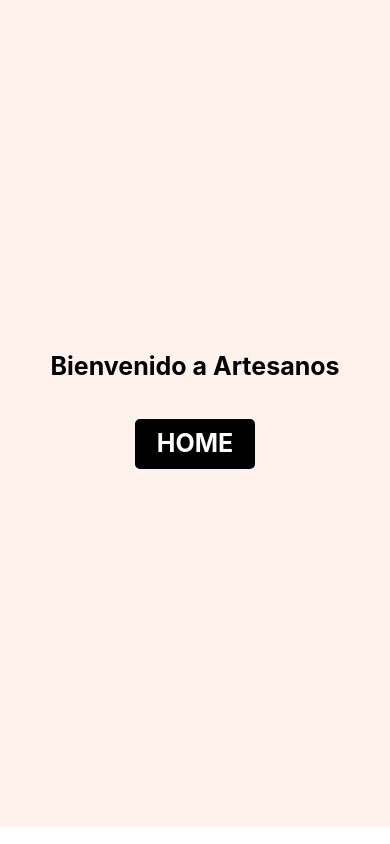
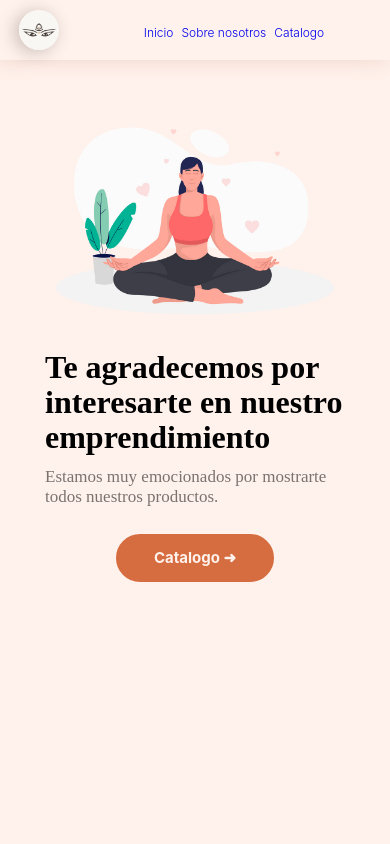
Before and after one commit to TomCostabel/ArtesanosPA, a React (Vite) app: page / in a window 390 px wide. Built offline with nearby package versions, Linux system fonts and the light colour scheme.

Commit message:
Home terminado

```diff
--- a/index.html
+++ b/index.html
@@ -2,9 +2,9 @@
 <html lang="en">
     <head>
         <meta charset="UTF-8" />
-        <link rel="icon" type="image/svg+xml" href="/vite.svg" />
+        <link rel="icon" type="image/svg+xml" href="/src/assets/img/am.png" />
         <meta name="viewport" content="width=device-width, initial-scale=1.0" />
-        <title>Vite + React</title>
+        <title>Artesanos</title>
     </head>
     <body>
         <div id="root"></div>
--- a/src/App.jsx
+++ b/src/App.jsx
@@ -5,8 +5,7 @@ import Home from "./Components/Home/Home";
 function App() {
     return (
         <Routes>
-            <Route exact path="/" element={<Landing />} />
-            <Route path="/Home" element={<Home />} />
+            <Route path="/" element={<Home />} />
         </Routes>
     );
 }
--- a/src/Components/Home/Home.css
+++ b/src/Components/Home/Home.css
@@ -2,6 +2,7 @@
     /* display: flex; */
     background-color: #fff1eb;
     height: 100vh;
+    user-select: none;
 }
 .title-home {
     font-family: serif;
@@ -22,14 +23,98 @@
     font-size: 35px;
     /* font-weight: 800; */
     background-color: #d66d40;
+    border: 4px solid #d66d40;
+
     color: #fff1eb;
     width: 250px;
     height: 70px;
     border-radius: 50px;
+    cursor: pointer;
+    transition: 0.5s;
+}
+.button-catalogo:hover {
+    background-color: #fffefd;
+    border: 4px solid black;
+    color: rgb(0, 0, 0);
 }
 .title-buttonCatalogo {
     display: flex;
     flex-direction: column;
-    align-items: center;
     justify-content: center;
 }
+.title-menor-home {
+    font-family: serif;
+    color: rgba(0, 0, 0, 0.527);
+    font-weight: 400;
+    font-size: 27px;
+    width: 600px;
+    margin-top: -30px;
+}
+@media (max-width: 1920px) {
+    .img-home {
+        width: 600px;
+    }
+}
+@media (max-width: 1500px) {
+    .img-home {
+        width: 600px;
+    }
+    .title-home {
+        width: 600px;
+        font-size: 2rem;
+    }
+    .title-menor-home {
+        font-size: 21px;
+        margin-top: -10px;
+    }
+}
+@media (max-width: 700px) {
+    .img-home {
+        width: 300px;
+        margin-top: 100px;
+    }
+    .title-home {
+        margin-top: 100px;
+        width: 300px;
+        font-size: 2rem;
+    }
+    .title-menor-home {
+        font-size: 17px;
+        margin-top: -10px;
+        width: 300px;
+    }
+    .button-catalogo {
+        width: 150px;
+        height: 40px;
+        font-size: 15px;
+    }
+}
+@media (max-width: 420px) {
+    .img-home {
+        width: 300px;
+        /* margin-top: 100px; */
+        margin-top: 10px;
+    }
+    .title-home {
+        margin-top: 100px;
+        width: 300px;
+        font-size: 2rem;
+        margin-top: -20px;
+    }
+    .title-menor-home {
+        font-size: 17px;
+        margin-top: -10px;
+        width: 300px;
+    }
+    .button-catalogo {
+        width: 150px;
+        height: 40px;
+        font-size: 15px;
+    }
+    .title-img-home {
+        flex-direction: column-reverse;
+    }
+    .title-buttonCatalogo {
+        align-items: center;
+    }
+}
--- a/src/Components/Home/Home.jsx
+++ b/src/Components/Home/Home.jsx
@@ -2,6 +2,7 @@ import React from "react";
 import "../Home/Home.css";
 import NavBar from "../NavBar/NavBar";
 import img from "../../assets/img/yoga.png";
+import { Link } from "react-router-dom";
 export default function Home() {
     return (
         <div className="container-home">
@@ -11,9 +12,15 @@ export default function Home() {
                     <h1 className="title-home">
                         Te agradecemos por interesarte en nuestro emprendimiento
                     </h1>
-                    <h2 className="button-catalogo">Catalogo ➜</h2>
+                    <h2 className="title-menor-home">
+                        Estamos muy emocionados por mostrarte todos nuestros
+                        productos.
+                    </h2>
+                    <Link to="/Catalogo">
+                        <h2 className="button-catalogo">Catalogo ➜</h2>
+                    </Link>
                 </div>
-                <img src={img} />
+                <img className="img-home" src={img} />
             </div>
         </div>
     );
--- a/src/Components/NavBar/NavBar.css
+++ b/src/Components/NavBar/NavBar.css
@@ -3,24 +3,74 @@
     align-items: center;
     justify-content: space-around;
     background-color: #fff1eb;
-    height: 100px;
+    height: 105px;
     -webkit-box-shadow: -4px 2px 18px 0px #f0d9cf;
     -moz-box-shadow: -4px 2px 18px 0px #f0d9cf;
     box-shadow: -4px 2px 18px 0px #f0d9cf;
+    user-select: none;
+}
+.title-navBar {
+    margin-top: 25px;
 }
 .list-navbar {
     display: flex;
+    align-items: center;
+    justify-content: center;
+    margin-top: 5px;
     gap: 20px;
+    font-size: 15px;
+    width: 400px;
 }
 .logo-navBar {
     border-radius: 50%;
     width: 60px;
     height: 60px;
-    margin-top: 5px;
+    -webkit-box-shadow: -4px 2px 18px 0px #080808;
+    -moz-box-shadow: -4px 2px 18px 0px #000000;
+    box-shadow: -4px 2px 18px 0px #00000038;
 }
 .logo-title-navBar {
     display: flex;
+    align-items: center;
+    justify-content: center;
+    gap: 20px;
+    width: 400px;
 }
-.title-navBar {
-    font-family: "Dancing Script", cursive;
+.title-navBar-list {
+    font-weight: 300;
 }
+.img-ig {
+    width: 30px;
+}
+.redes {
+    display: flex;
+    align-items: center;
+    width: 400px;
+}
+@media (max-width: 700px) {
+    .logo-navBar {
+        -webkit-box-shadow: -4px 2px 18px 0px #080808;
+        -moz-box-shadow: -4px 2px 18px 0px #000000;
+        box-shadow: -4px 2px 18px 0px #00000038;
+        /* margin-top: -5px; */
+        width: 40px;
+        height: 40px;
+    }
+    .title-navBar {
+        display: none;
+        font-size: 12px;
+    }
+    .list-navbar {
+        gap: 8px;
+        font-size: 8px;
+    }
+    .container-navbar {
+        height: 60px;
+    }
+    .redes {
+        display: none;
+    }
+    .logo-title-navBar {
+        width: 100px;
+    }
+} ;
--- a/src/Components/NavBar/NavBar.jsx
+++ b/src/Components/NavBar/NavBar.jsx
@@ -1,6 +1,10 @@
 import React from "react";
 import "../NavBar/NavBar.css";
 import img from "../../assets/img/artesanosLogoWhite.jpg";
+
+import img1 from "../../assets/img/ig.png";
+
+import { Link } from "react-router-dom";
 export default function NavBar() {
     return (
         <div className="container-navbar">
@@ -9,12 +13,18 @@ export default function NavBar() {
                 <h2 className="title-navBar">Artesanos</h2>
             </div>
             <div className="list-navbar">
-                <h4>Home</h4>
-                <h4>Sobre nosotros</h4>
-                <h4>Catalogo</h4>
+                <Link to="/">
+                    <h2 className="title-navBar-list">Inicio</h2>
+                </Link>
+                <Link to="/SobreNosotros">
+                    <h2 className="title-navBar-list">Sobre nosotros</h2>
+                </Link>
+                <Link to="/Catalogo">
+                    <h2 className="title-navBar-list">Catalogo</h2>
+                </Link>
             </div>
-            <div>
-                <h3>Sol/Luna</h3>
+            <div className="redes">
+                <img className="img-ig" src={img1} />
             </div>
         </div>
     );
--- a/src/index.css
+++ b/src/index.css
@@ -6,12 +6,12 @@ body {
 }
 
 a {
-    font-weight: 500;
-    color: #ffffff;
+    /* font-weight: 500; */
+    /* color: #ffffff; */
     text-decoration: inherit;
 }
 a:hover {
-    color: #ffffff;
+    color: #000000;
 }
 
 h1 {
```
Also changed, not shown: src/assets/img/am.png (added), src/assets/img/ig.png (added).
